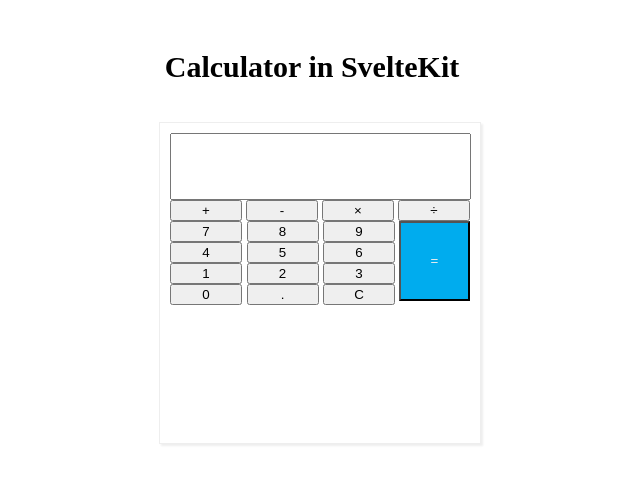
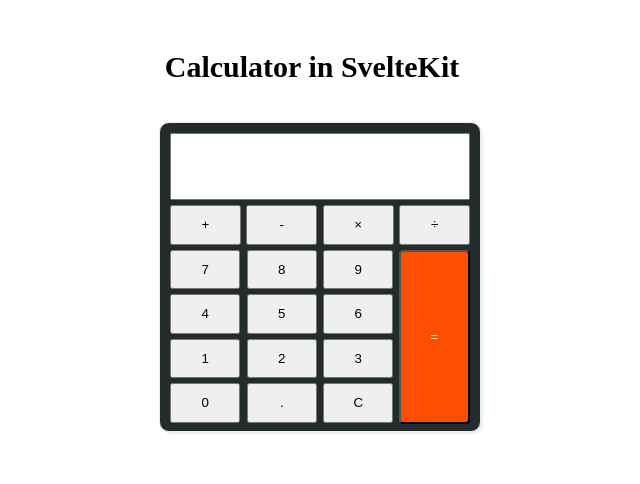
Before and after one commit to ecodivilas/calculator_app_svelte, a SvelteKit app: page / in a window 1280 px wide. Shown: the top 484 px of the page, without its empty margins (328-968 px from the left). Built offline with nearby package versions, Linux system fonts and the light colour scheme.

Commit message:
feature: beautify css

```diff
--- a/src/routes/+page.svelte
+++ b/src/routes/+page.svelte
@@ -71,22 +71,22 @@
 				<button on:click={() => setOperation('divide')}>&divide;</button>
 			</div>
 			<div class="numbers">
-				<div>
+				<div class="top">
 					<button on:click={() => setValue('7')}>7</button>
 					<button on:click={() => setValue('8')}>8</button>
 					<button on:click={() => setValue('9')}>9</button>
 				</div>
-				<div>
+				<div class="middle">
 					<button on:click={() => setValue('4')}>4</button>
 					<button on:click={() => setValue('5')}>5</button>
 					<button on:click={() => setValue('6')}>6</button>
 				</div>
-				<div>
+				<div class="bottom">
 					<button on:click={() => setValue('1')}>1</button>
 					<button on:click={() => setValue('2')}>2</button>
 					<button on:click={() => setValue('3')}>3</button>
 				</div>
-				<div>
+				<div class="extra">
 					<button on:click={() => setValue('0')}>0</button>
 					<button on:click={() => setValue('.')}>.</button>
 					<button on:click={() => setValue('C')}>C</button>
@@ -112,14 +112,24 @@
 		width: 100vw;
 	}
 	.calculator {
+		display: flex;
+		flex-direction: column;
+		align-items: center;
+		gap: 5px;
 		width: 300px;
-		height: 300px;
+		height: 288px;
 		border: 1px solid #eee;
 		box-shadow: 2px 2px 2px #eee;
 		padding: 10px;
+		background-color: #232b2b;
+		border-radius: 10px;
+	}
+	.buttons {
+		height: 240px;
+		width: 100%;
 	}
 	.calculator input {
-		width: 85.5%;
+		width: 85.6%;
 		padding: 20px;
 		outline: none;
 		text-align: right;
@@ -133,29 +143,35 @@
 		display: flex;
 		justify-content: space-between;
 		width: 100%;
+		height: 39.5px;
+		margin-bottom: 5px;
 	}
 	.calculator .buttons .operations button {
-		width: 24%;
+		width: 23.6%;
 	}
 	.calculator .buttons .numbers {
-		width: 75%;
+		width: 74.5%;
+		height: 80%;
 	}
 	.calculator .buttons .numbers > div {
 		display: flex;
 		justify-content: space-between;
 	}
 	.calculator .buttons .numbers > div button {
-		width: 32%;
+		width: 31.5%;
+		height: 39.5px;
+		margin-bottom: 5px;
 	}
 	.calculator .equal {
-		flex: 1;
+		width: 25%;
 	}
 	.calculator .equal button {
-		margin-left: 5%;
+		margin-left: 7%;
 		width: 95%;
-		height: 95%;
-		background: #00acee;
+		height: 98%;
+		background: #fd4e02;
 		color: #eee;
+		border-radius: 4px;
 	}
 	.calculator button {
 		outline: none;
```
